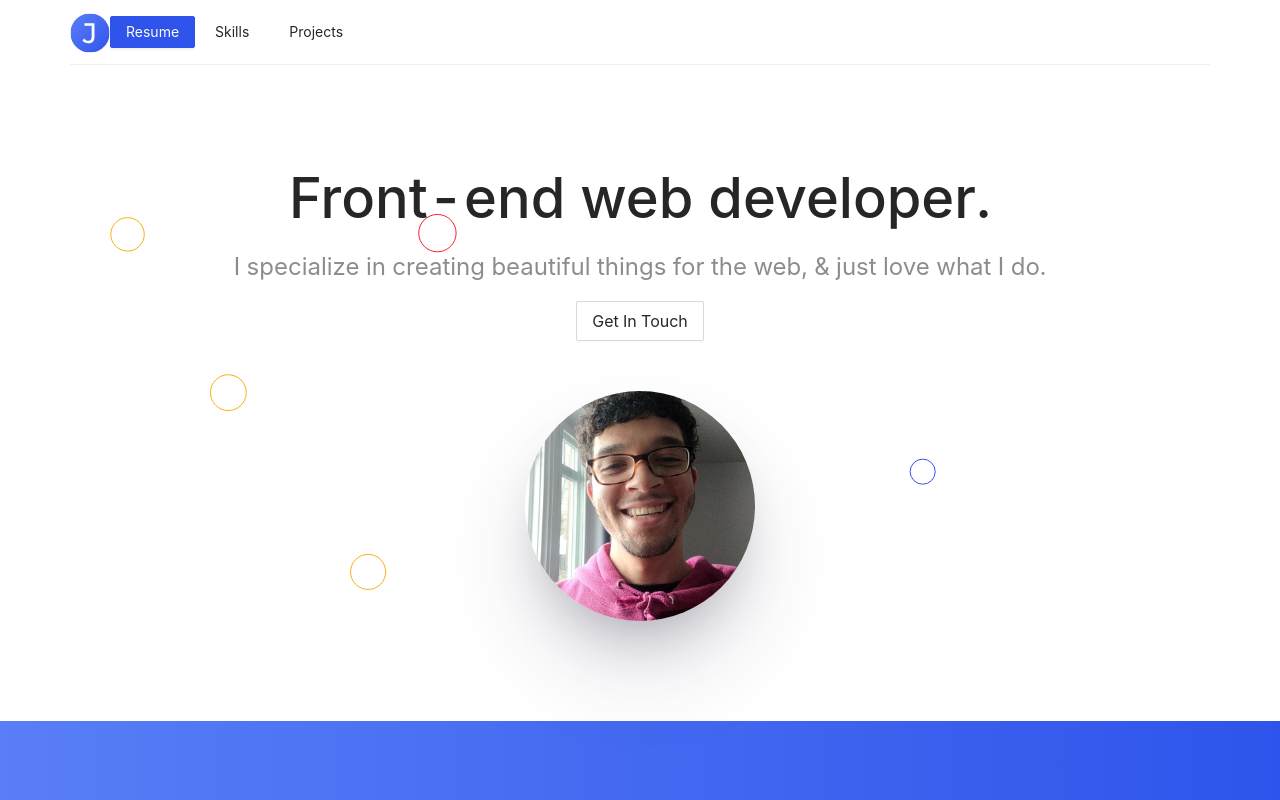
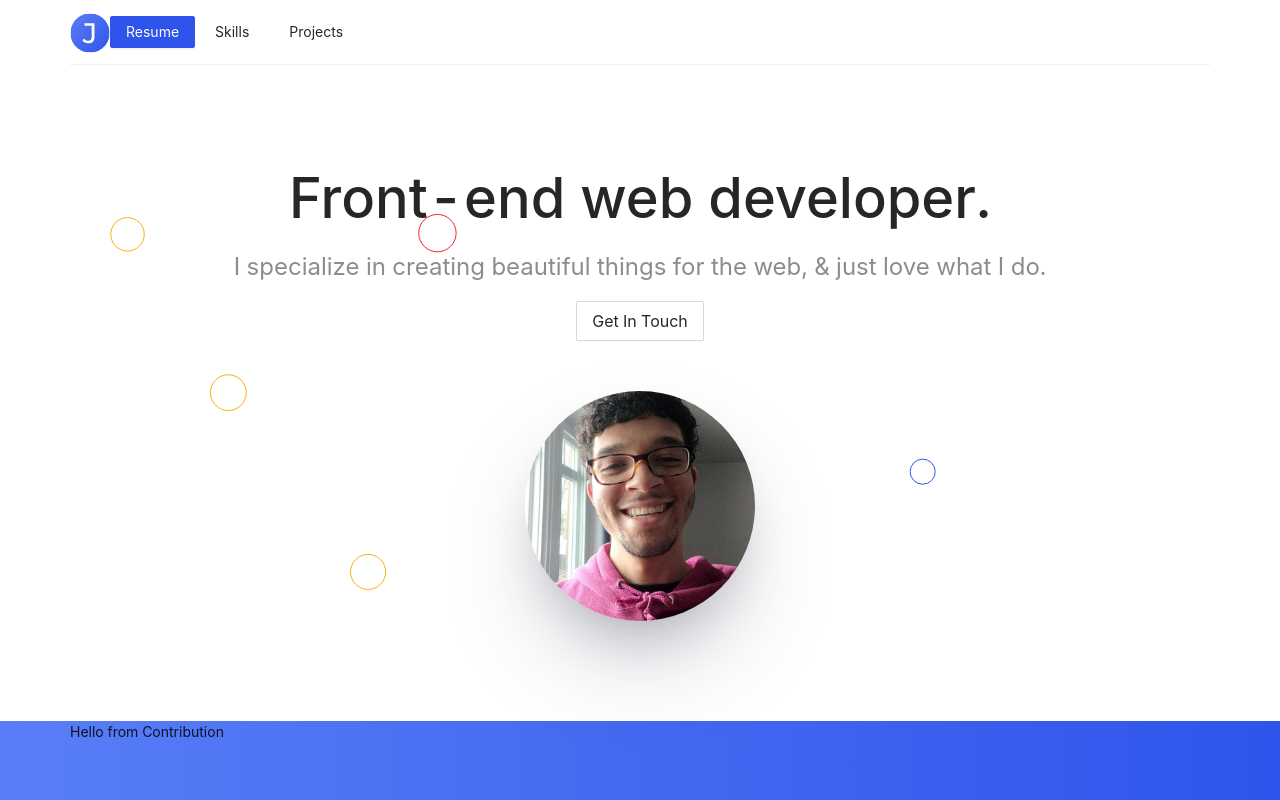
Before and after one commit to jonahlouis4/Portfolio-v3, a React (Create React App) app: page / in a window 1280 px wide. Shown: the top 800 px of the page. Built offline with nearby package versions, Linux system fonts and the light colour scheme.

Commit message:
Added Contribution section

```diff
--- a/src/App.js
+++ b/src/App.js
@@ -10,6 +10,7 @@ import ArrowUpOutlined from '@ant-design/icons/ArrowUpOutlined'
 import MyHeader from './components/MyHeader'
 import SideNav from './components/SideNav'
 import Introduction from './components/Introduction'
+import Contribution from './components/Contribution'
 import Projects from './components/Projects'
 import Technologies from './components/Technologies'
 import MyFooter from './components/MyFooter'
@@ -23,9 +24,9 @@ const backTopBtnStyle = {
 
 function App() {
   /** Contains the section names for the navigation */
-  const [sectionName] = useState({section1: "Projects", section2: "Skills", section3: "Resume"})
+  const [sectionName] = useState({section0: "Contributions", section1: "Projects", section2: "Skills", section3: "Resume"})
   /** Contains the sections links for the navigation */
-  const [sectionLink] = useState({section1: "project-section", section2: "skill-section"})
+  const [sectionLink] = useState({section: "contribution-section", section1: "project-section", section2: "skill-section"})
   /** Determines wether the side navigation is opened (isOpen = true), or closed (isOpen = false) */
   const [isOpen, setIsOpen] = useState(false);
 
@@ -60,6 +61,12 @@ function App() {
               <Introduction />
             </div>
           </div>
+          {/* Section - Contribution */}
+          <div className="container-bg-1" id={sectionLink.section0}>
+            <div className="container">
+              <Contribution />
+            </div>
+          </div>
           {/* Section - Projects */}
           <div className="container-bg-1" id={sectionLink.section1}>
             <div className="container">
--- a/src/components/Contribution.js
+++ b/src/components/Contribution.js
@@ -3,7 +3,7 @@ import React from 'react'
 const Contribution = () => {
     return (
         <div>
-
+            Hello from Contribution
         </div>
     )
 }
```
Also changed, not shown: 1 other file (tests, documents, lock files or other folders).
